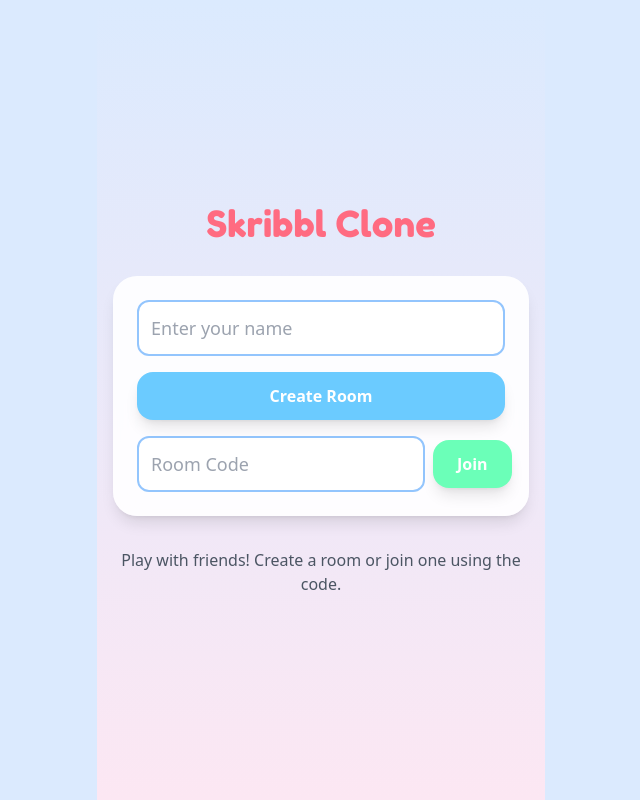
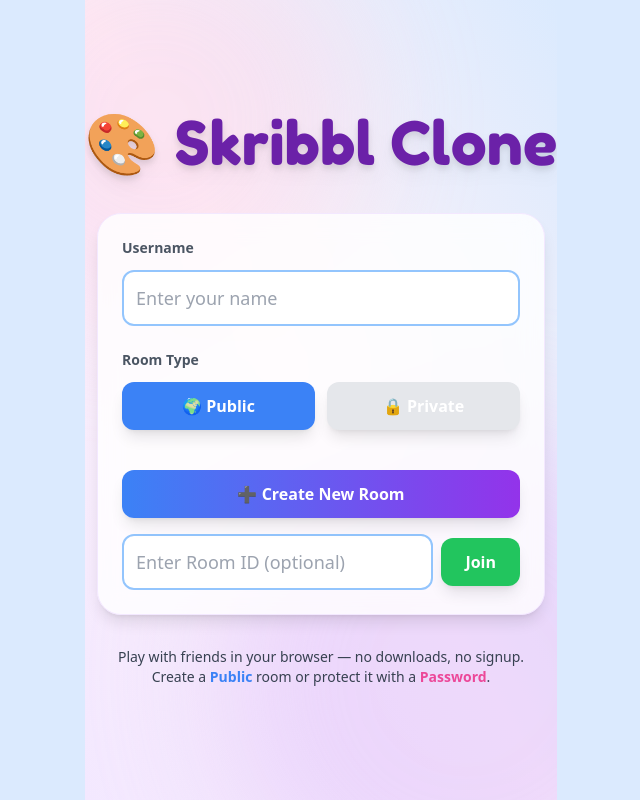
Before and after one commit to idk1736/Skribbl.io, a React (Vite) app: page / in a window 1280 px wide. Shown: the whole page, without its empty margins (319-959 px from the left). Built offline with nearby package versions, Linux system fonts and the light colour scheme.

Commit message:
Update Home.jsx

```diff
--- a/src/pages/Home.jsx
+++ b/src/pages/Home.jsx
@@ -1,58 +1,221 @@
-import React, { useState } from "react";
+import React, { useState, useEffect } from "react";
 import { useNavigate } from "react-router-dom";
 import Card from "../components/ui/Card";
 import Button from "../components/ui/Button";
 import Input from "../components/ui/Input";
+import { motion } from "framer-motion";
 
 export default function Home() {
   const navigate = useNavigate();
+
   const [username, setUsername] = useState("");
   const [roomId, setRoomId] = useState("");
+  const [roomType, setRoomType] = useState("public"); // 'public' or 'private'
+  const [password, setPassword] = useState("");
+  const [error, setError] = useState("");
+  const [storedName, setStoredName] = useState("");
 
-  const generateRoom = () => {
-    const newRoomId = Math.random().toString(36).substring(2, 8).toUpperCase();
-    navigate(`/lobby/${newRoomId}`, { state: { username } });
+  useEffect(() => {
+    const savedName = localStorage.getItem("username");
+    if (savedName) {
+      setStoredName(savedName);
+      setUsername(savedName);
+    }
+  }, []);
+
+  const generateRoomId = () =>
+    Math.random().toString(36).substring(2, 8).toUpperCase();
+
+  const createRoom = () => {
+    if (!username.trim()) {
+      setError("Please enter a name before creating a room.");
+      return;
+    }
+    localStorage.setItem("username", username);
+
+    const newRoomId = generateRoomId();
+    navigate(`/lobby/${newRoomId}`, {
+      state: {
+        username,
+        password: roomType === "private" ? password : null,
+        isPrivate: roomType === "private",
+      },
+    });
   };
 
   const joinRoom = () => {
-    if (!roomId) return;
-    navigate(`/lobby/${roomId}`, { state: { username } });
+    if (!username.trim() || !roomId.trim()) {
+      setError("Please fill in all required fields.");
+      return;
+    }
+    localStorage.setItem("username", username);
+
+    navigate(`/lobby/${roomId}`, {
+      state: {
+        username,
+        password: roomType === "private" ? password : null,
+        isPrivate: roomType === "private",
+      },
+    });
+  };
+
+  const handleKeyDown = (e) => {
+    if (e.key === "Enter") {
+      if (roomId.trim()) joinRoom();
+      else createRoom();
+    }
   };
 
   return (
-    <div className="flex flex-col items-center justify-center gap-8 w-full max-w-md p-4">
-      <h1 className="text-4xl font-display text-pink text-center">Skribbl Clone</h1>
+    <div className="min-h-screen flex flex-col items-center justify-center bg-gradient-to-tr from-purple-100 via-pink-50 to-blue-100 relative overflow-hidden">
+      {/* background gradient shapes */}
+      <div className="absolute w-[400px] h-[400px] bg-pink-200 rounded-full blur-3xl opacity-30 -top-20 -left-32 animate-pulse"></div>
+      <div className="absolute w-[500px] h-[500px] bg-purple-300 rounded-full blur-3xl opacity-30 -bottom-32 -right-40 animate-pulse"></div>
 
-      <Card className="w-full flex flex-col gap-4">
+      <motion.h1
+        className="text-5xl md:text-6xl font-display text-purple-800 z-10 mb-10 text-center drop-shadow-lg"
+        initial={{ opacity: 0, y: -20 }}
+        animate={{ opacity: 1, y: 0 }}
+        transition={{ duration: 0.8 }}
+      >
+        🎨 Skribbl Clone
+      </motion.h1>
+
+      <Card className="z-10 w-full max-w-md flex flex-col gap-6 p-6 shadow-2xl border border-purple-100 bg-white/80 backdrop-blur-md rounded-2xl">
+        <motion.div
+          className="flex flex-col gap-3"
+          initial={{ opacity: 0, y: 10 }}
+          animate={{ opacity: 1, y: 0 }}
+          transition={{ duration: 0.4 }}
+        >
+          <label className="text-sm font-semibold text-gray-600">
+            Username
+          </label>
           <Input
             placeholder="Enter your name"
             value={username}
-          onChange={(e) => setUsername(e.target.value)}
+            onChange={(e) => {
+              setUsername(e.target.value);
+              setError("");
+            }}
+            onKeyDown={handleKeyDown}
+            maxLength={20}
+            className="focus:ring-2 focus:ring-purple-300"
           />
+        </motion.div>
 
+        <motion.div
+          className="flex flex-col gap-3"
+          initial={{ opacity: 0, y: 10 }}
+          animate={{ opacity: 1, y: 0 }}
+          transition={{ delay: 0.1 }}
+        >
+          <label className="text-sm font-semibold text-gray-600">
+            Room Type
+          </label>
+          <div className="flex gap-3">
             <Button
-          onClick={generateRoom}
-          className="bg-blue text-white"
+              onClick={() => setRoomType("public")}
+              className={`flex-1 py-2 rounded-xl font-semibold transition ${
+                roomType === "public"
+                  ? "bg-blue-500 text-white"
+                  : "bg-gray-200 text-gray-700 hover:bg-gray-300"
+              }`}
+            >
+              🌍 Public
+            </Button>
+            <Button
+              onClick={() => setRoomType("private")}
+              className={`flex-1 py-2 rounded-xl font-semibold transition ${
+                roomType === "private"
+                  ? "bg-pink-500 text-white"
+                  : "bg-gray-200 text-gray-700 hover:bg-gray-300"
+              }`}
+            >
+              🔒 Private
+            </Button>
+          </div>
+        </motion.div>
+
+        {roomType === "private" && (
+          <motion.div
+            className="flex flex-col gap-3"
+            initial={{ opacity: 0, y: 10 }}
+            animate={{ opacity: 1, y: 0 }}
+            transition={{ delay: 0.2 }}
+          >
+            <label className="text-sm font-semibold text-gray-600">
+              Room Password
+            </label>
+            <Input
+              placeholder="Enter password"
+              type="password"
+              value={password}
+              onChange={(e) => {
+                setPassword(e.target.value);
+                setError("");
+              }}
+              onKeyDown={handleKeyDown}
+              className="focus:ring-2 focus:ring-pink-300"
+            />
+          </motion.div>
+        )}
+
+        <motion.div
+          className="flex flex-col gap-4 mt-4"
+          initial={{ opacity: 0, y: 10 }}
+          animate={{ opacity: 1, y: 0 }}
+          transition={{ delay: 0.3 }}
+        >
+          <Button
+            onClick={createRoom}
             disabled={!username}
+            className="bg-gradient-to-r from-blue-500 to-purple-600 text-white py-2 rounded-xl font-semibold hover:shadow-lg transition"
           >
-          Create Room
+            ➕ Create New Room
           </Button>
 
           <div className="flex gap-2 items-center">
             <Input
-            placeholder="Room Code"
+              placeholder="Enter Room ID (optional)"
               value={roomId}
               onChange={(e) => setRoomId(e.target.value.toUpperCase())}
+              onKeyDown={handleKeyDown}
+              className="flex-1"
             />
-          <Button onClick={joinRoom} className="bg-green" disabled={!username || !roomId}>
+            <Button
+              onClick={joinRoom}
+              disabled={!username || !roomId}
+              className="bg-green-500 hover:bg-green-600 text-white px-6 rounded-xl font-semibold"
+            >
               Join
             </Button>
           </div>
+        </motion.div>
+
+        {error && (
+          <motion.p
+            className="text-red-500 text-sm font-medium text-center"
+            initial={{ opacity: 0 }}
+            animate={{ opacity: 1 }}
+          >
+            {error}
+          </motion.p>
+        )}
       </Card>
 
-      <p className="text-center text-gray-600">
-        Play with friends! Create a room or join one using the code.
-      </p>
+      <motion.p
+        className="text-center text-gray-700 mt-8 text-sm z-10"
+        initial={{ opacity: 0 }}
+        animate={{ opacity: 1 }}
+        transition={{ delay: 0.5 }}
+      >
+        Play with friends in your browser — no downloads, no signup.
+        <br />
+        Create a <span className="text-blue-500 font-semibold">Public</span> room
+        or protect it with a{" "}
+        <span className="text-pink-500 font-semibold">Password</span>.
+      </motion.p>
     </div>
   );
 }
```
Lines whose indentation alone changed are shown as unchanged.
